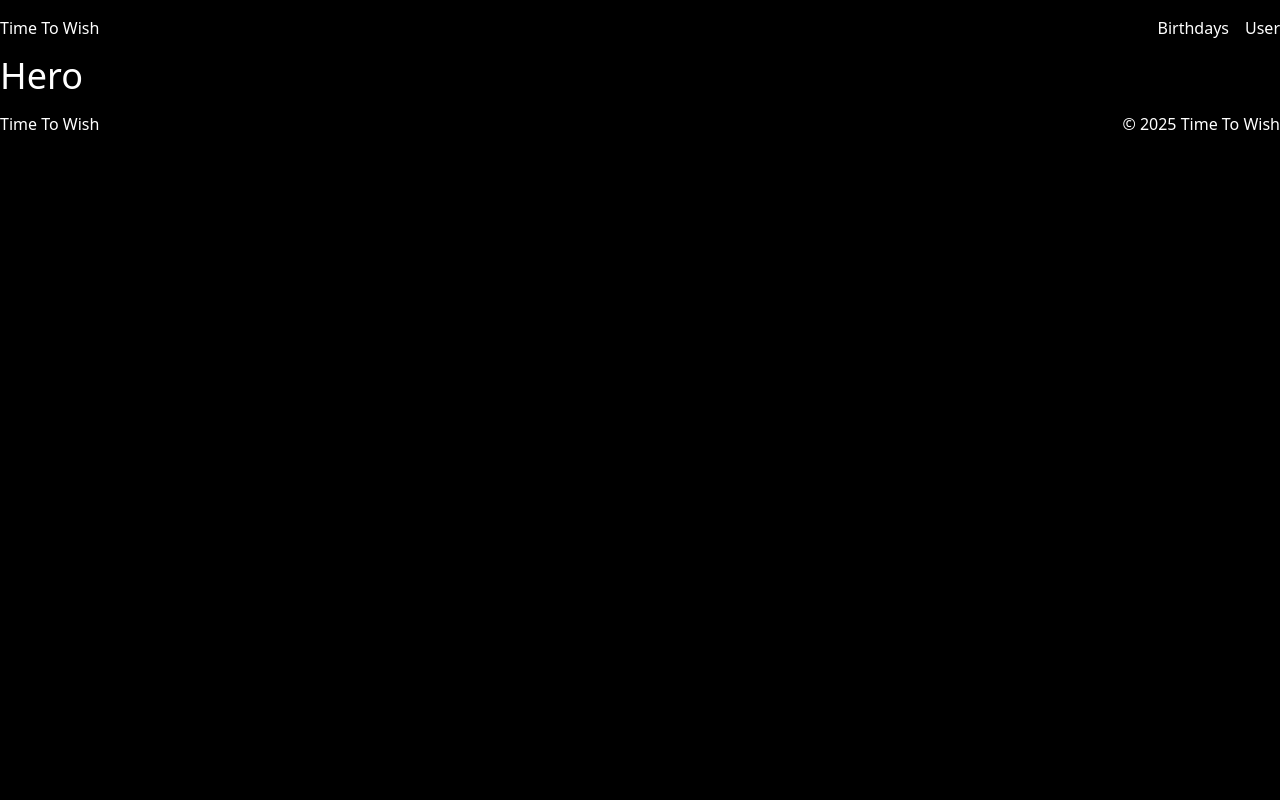
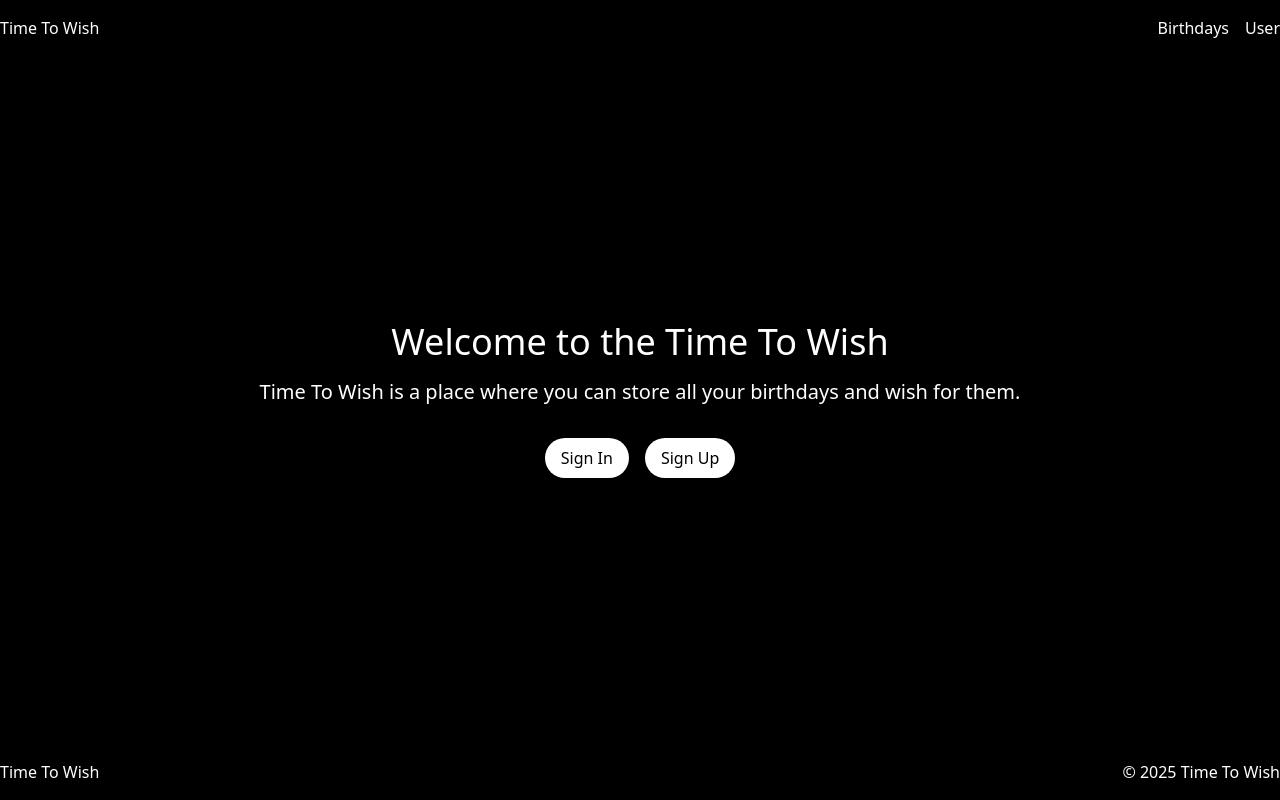
Before and after one commit to Ferrow18/time-to-wish, a React (Vite) app: page / in a window 1280 px wide. Built offline with nearby package versions, Linux system fonts and the light colour scheme.

Commit message:
add text and buttons to hero section

```diff
--- a/src/components/Hero.tsx
+++ b/src/components/Hero.tsx
@@ -1,7 +1,21 @@
 export const Hero = () => {
   return (
-    <section className="container mx-auto">
-      <h1 className="text-4xl">Hero</h1>
+    <section className="container mx-auto flex min-h-[calc(100vh-112px)] flex-col items-center justify-center gap-8">
+      <div className="space-y-4 text-center">
+        <h1 className="text-4xl">Welcome to the Time To Wish</h1>
+        <p className="text-xl">
+          Time To Wish is a place where you can store all your birthdays and
+          wish for them.
+        </p>
+      </div>
+      <div className="flex gap-4">
+        <button className="cursor-pointer rounded-full bg-white px-4 py-2 text-black transition-colors hover:bg-amber-200">
+          Sign In
+        </button>
+        <button className="cursor-pointer rounded-full bg-white px-4 py-2 text-black transition-colors hover:bg-amber-200">
+          Sign Up
+        </button>
+      </div>
     </section>
   );
 };
```
